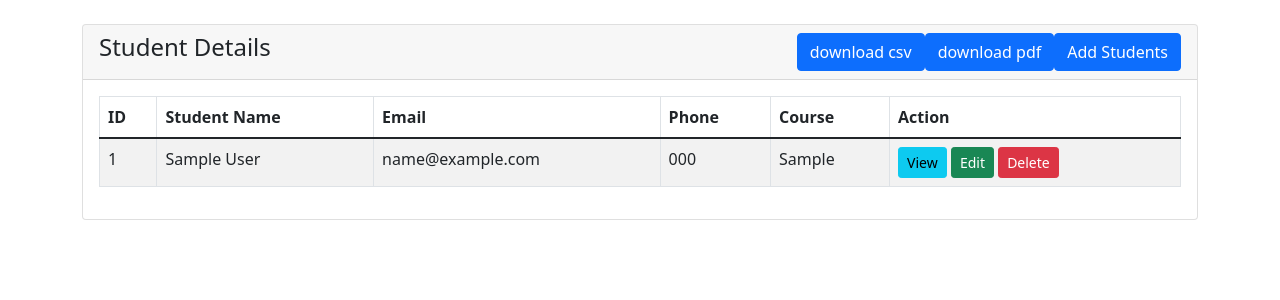
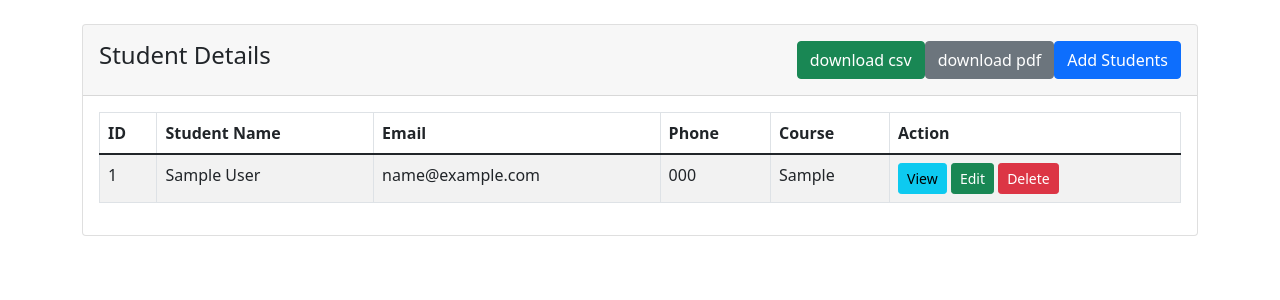
Before and after one commit to jodosjodos/Jean-de-Dieu-NSHIMYUMUKIZA, a PHP site: page / in a window 1280 px wide. Shown: the top 300 px of the page. Run offline with PHP 8.4, Linux system fonts and the light colour scheme; tables that the repository leaves empty or names only in its code hold one stand-in row (values such as "Sample post").

Commit message:
adding functionality  and styling buttons

```diff
--- a/csv.php
+++ b/csv.php
@@ -7,7 +7,7 @@ header('Content-Disposition: attachment; filename="students.csv"');
 $output = fopen('php://output', 'w');
 
 // Write header row
-fputcsv($output, array('id', 'Email', 'phone','course'));
+fputcsv($output, array('id','name', 'email', 'phone','course'));
 
 $conn = mysqli_connect('localhost', 'root', '', 'blog');
 $result = mysqli_query($conn, 'SELECT * FROM students');
--- a/index.php
+++ b/index.php
@@ -23,11 +23,12 @@
         <div class="row">
             <div class="col-md-12">
                 <div class="card">
-                    <div class="card-header">
+                    <div class="card-header p-3">
                         <h4>Student Details
-                            <a href="student-create.php" class="btn btn-primary float-end">Add Students</a>
-                            <a href="pdf.php" class="btn btn-primary float-end">download pdf</a>
-                            <a href="csv.php" class="btn btn-primary float-end">download csv</a>
+                            <a href="student-create.php" class="btn btn-primary float-end ml-5">Add Students</a>
+                            <a href="pdf.php" class="btn btn-secondary  float-end mr-2">download pdf</a>
+                            <a href="csv.php" class="btn btn-success float-end
+                            ">download csv</a>
                         </h4>
                     </div>
                     <div class="card-body">
```
